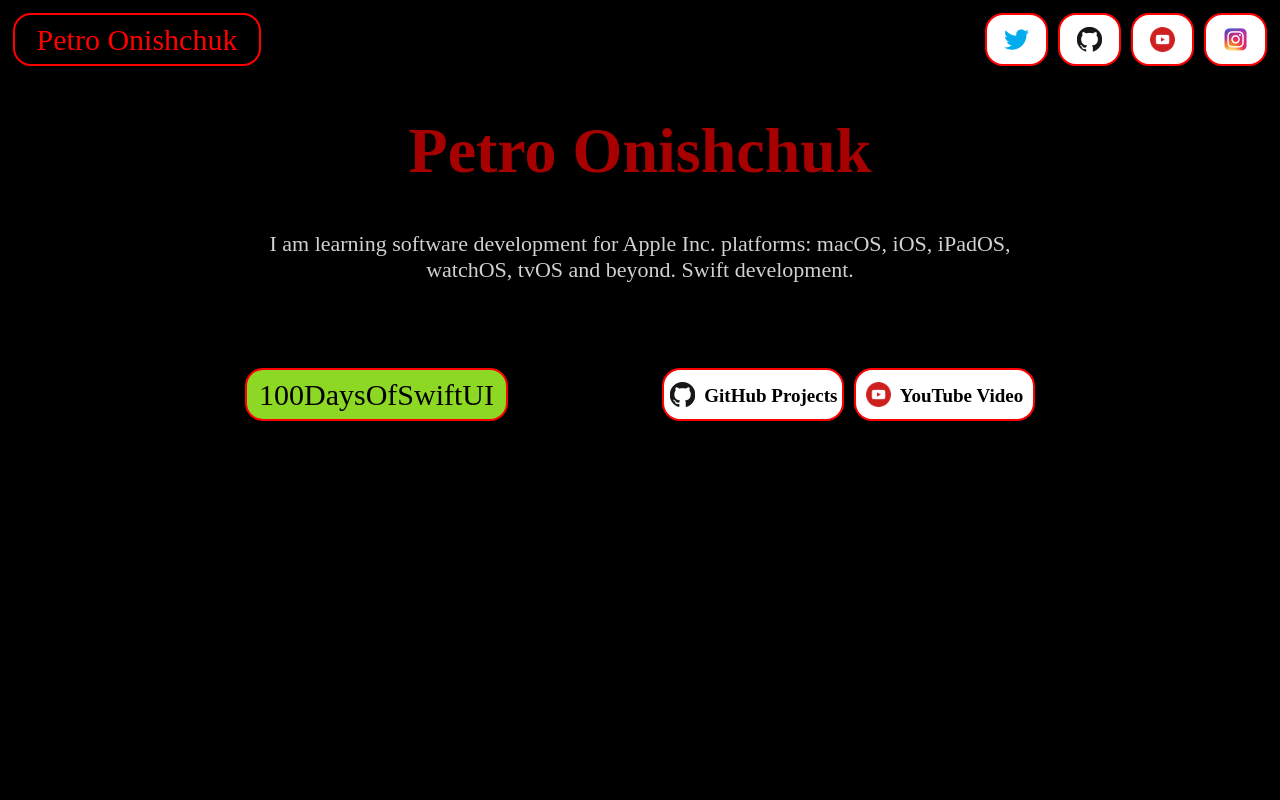
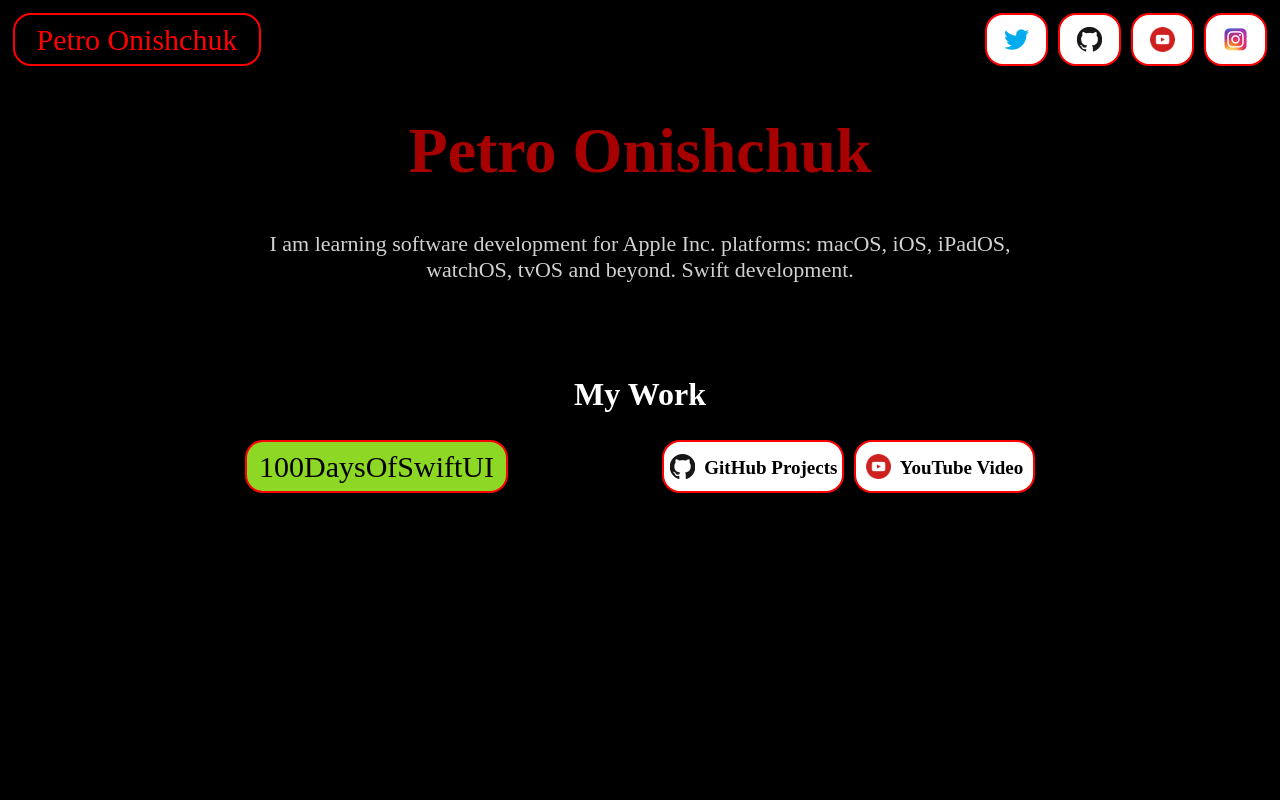
Before and after one commit to PetroOnishchuk-dev/New-Test-Site-1-11.01.2020, a plain HTML site: page index.html in a window 1280 px wide. Shown: the top 800 px of the page. Drawn offline with Linux system fonts and the light colour scheme.

Commit message:
Update styles.css

```diff
--- a/css/styles.css
+++ b/css/styles.css
@@ -47,7 +47,7 @@ h1 {
 
 
 }
-#forthBlock {
+#fourthBlock {
 
   color: white;
   padding-top: 50px;
@@ -66,7 +66,8 @@ h1 {
 }
 
 #sixthBlock {
-
+  margin-top: 100%;
+  color: beige;
 }
 
 #mainNavBar {
```
